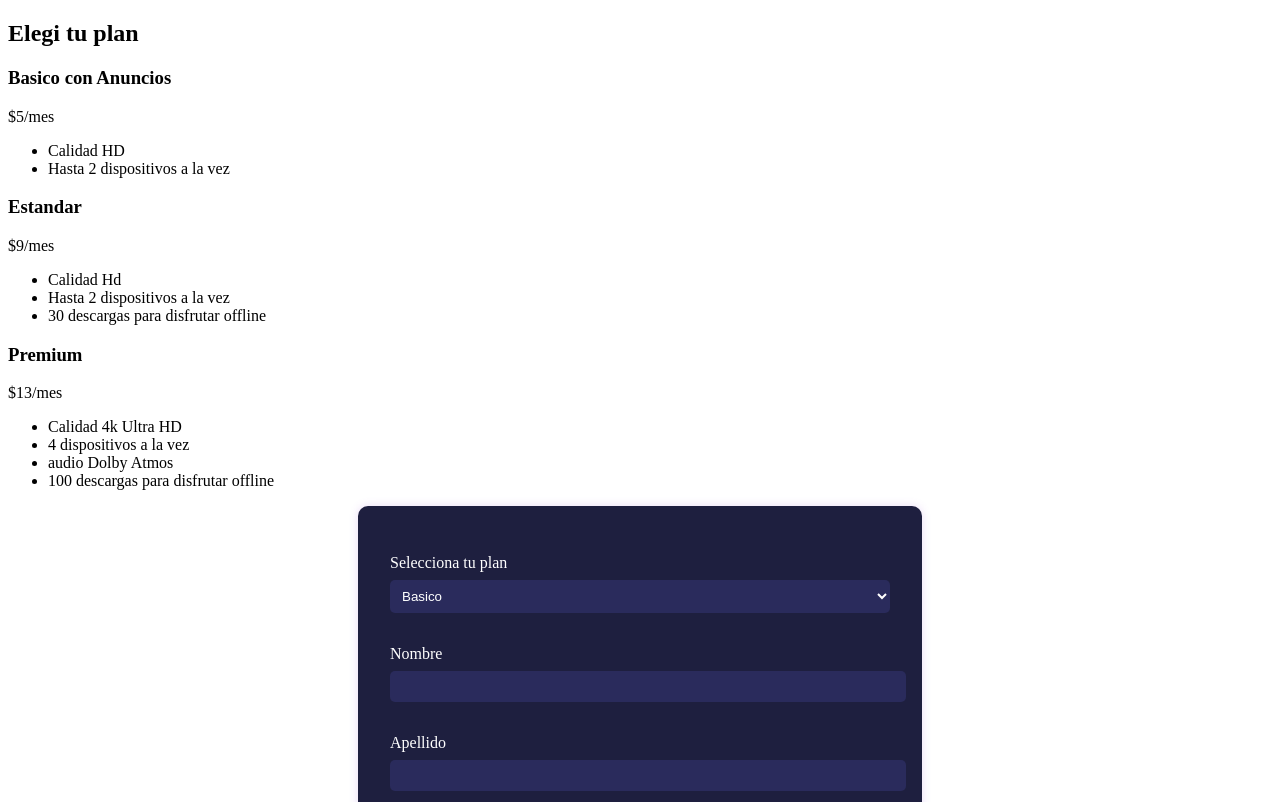
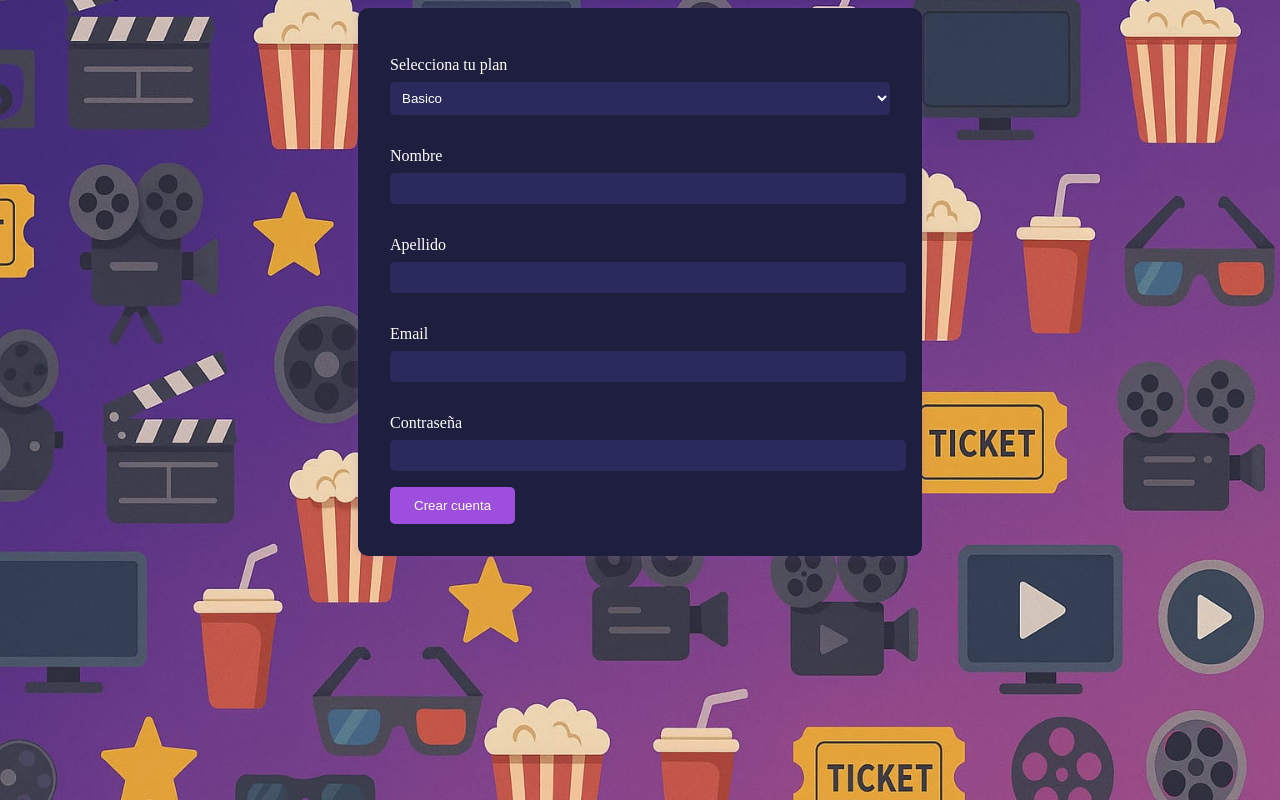
Before and after one commit to hugoalfredotorres/Proyecto-G2, a plain HTML site: page registro.html in a window 1280 px wide. Shown: the top 802 px of the page. Drawn offline with Linux system fonts and the light colour scheme.

Commit message:
añadi el fondo a la pagina

```diff
--- a/registro.html
+++ b/registro.html
@@ -8,39 +8,7 @@
     <link rel="stylesheet" href="/styles/registro.css">
 </head>
 <body>
-    <section class="subscription-section">
-      <h1> Elegi tu plan</h1>
-      <div class="plans">
-       <div class="plan">
-         <h3>Basico con Anuncios</h3>
-         <p>$5/mes</p>
-         <ul>
-            <li>Calidad HD</li>
-            <li>Hasta 2 dispositivos a la vez</li>
-         </ul>
-       </div>
 
-       <div class="plan">
-        <h3>Estandar</h3>
-        <p>$9/mes</p>
-        <ul>
-          <li>Calidad Hd</li>
-          <li>Hasta 2 dispositivos a la vez</li>
-          <li>30 descargas para disfrutar offline</li>
-        </ul>
-       </div>
-
-       <div class="plan">
-         <h3>Premium</h3>
-         <p>$13/mes</p>
-         <ul>
-          <li>Calidad 4k Ultra HD</li>
-          <li>4 dispositivos a la vez</li>
-          <li>audio Dolby Atmos</li>
-          <li>100 descargas para disfrutar offline</li>
-         </ul>
-       </div>
-      </div>
 
       <form action="">
         <label for="plan">Selecciona tu plan</label>
--- a/styles/registro.css
+++ b/styles/registro.css
@@ -38,3 +38,9 @@ form button {
 form button:hover {
     background-color: #b07fff;
 }
+body {
+    background: url(/img/fondo\ de\ pag.jpg)
+    no-repeat center center fixed;
+    background-size: cover;
+
+}
```
Also changed, not shown: img/fondo de pag.jpg (added).
